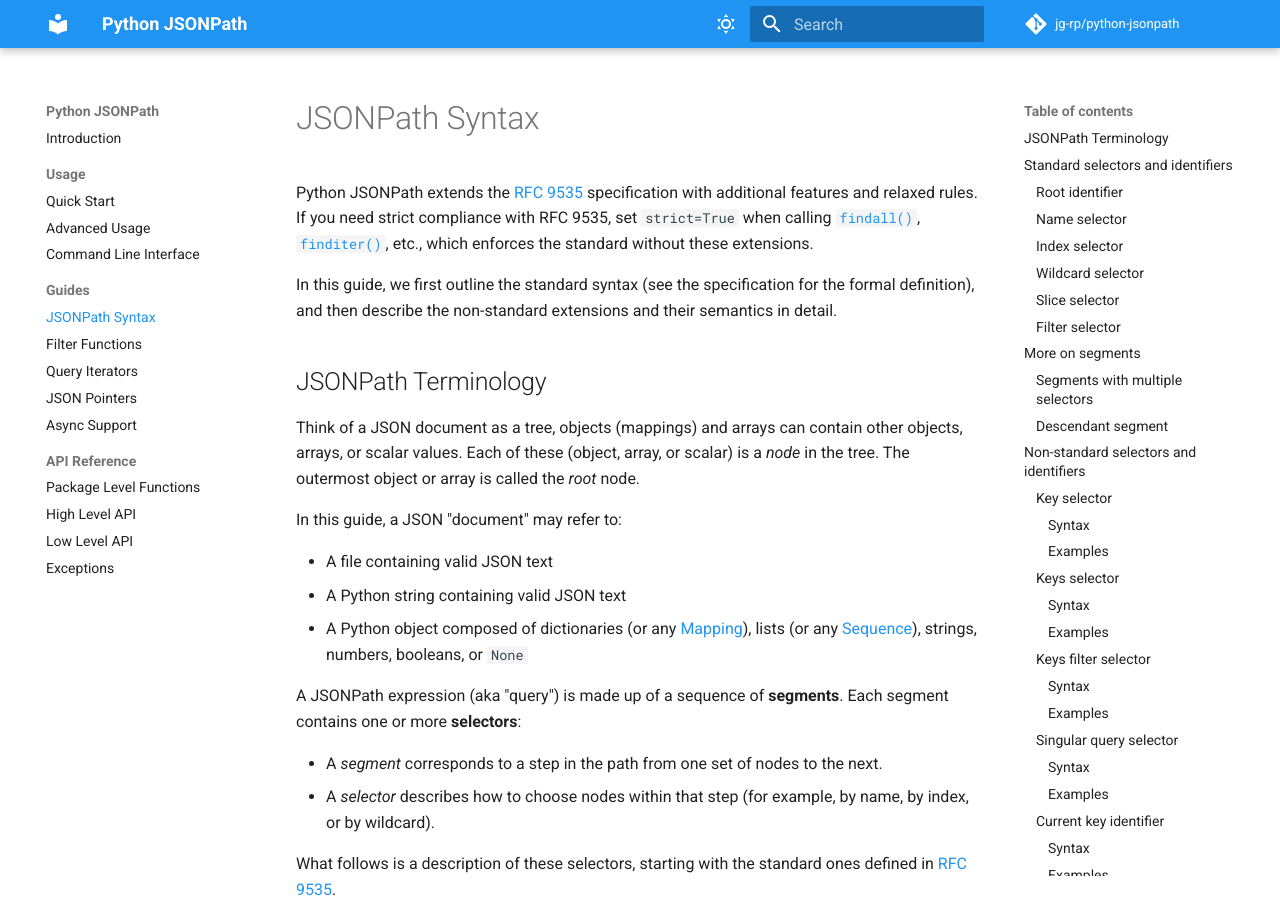
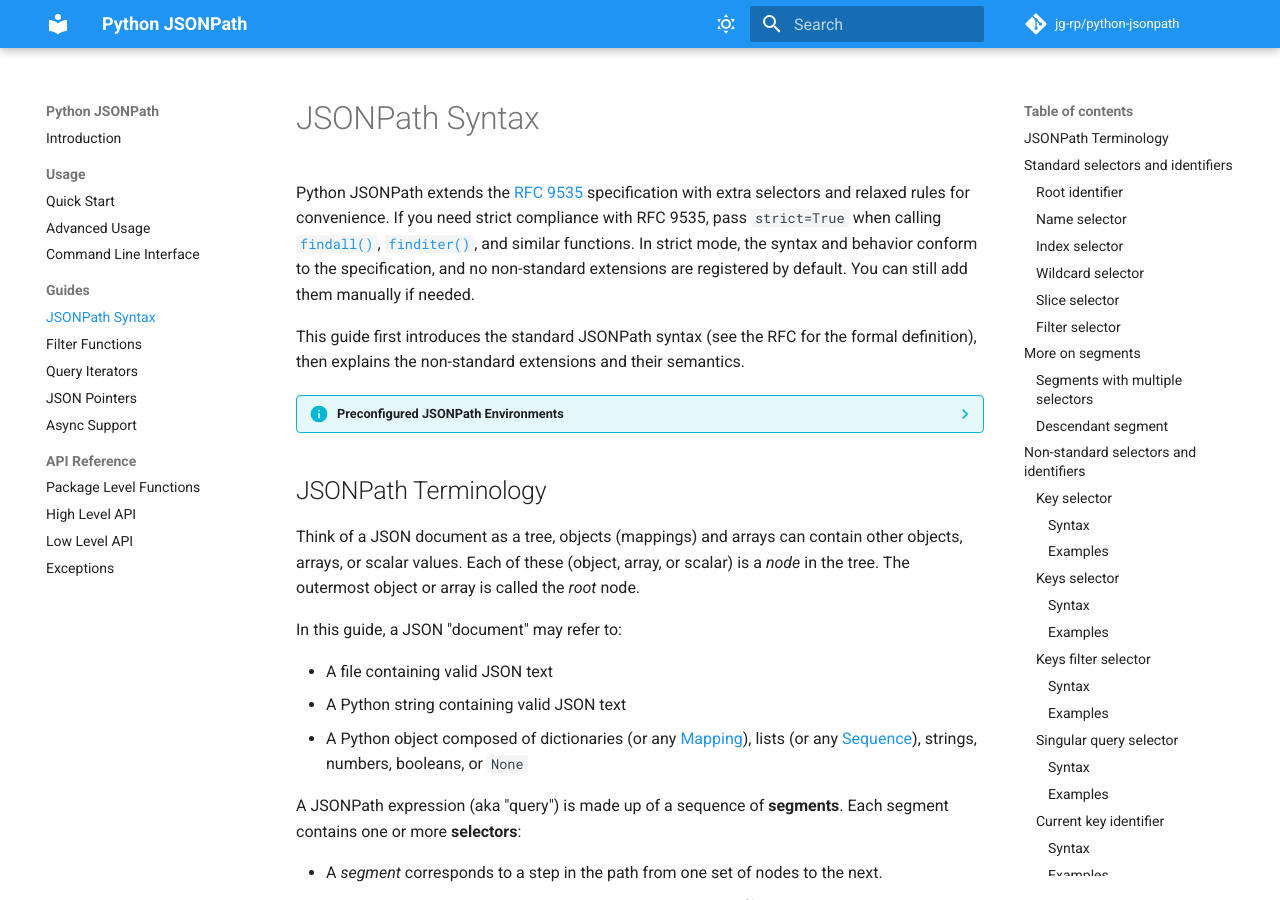
Before and after one commit to jg-rp/python-jsonpath, an MkDocs documentation site: the page built from docs/syntax.md, in a window 1280 px wide and 900 px high. Built offline with MkDocs 1.6.1 and Material for MkDocs 9.7.7, drawn with Linux system fonts in a browser that asks for light colours; comment, search, counter and statistics services are not loaded.

Commit message:
Update docs and rename `STRICT_ENV`

````diff
--- a/docs/syntax.md
+++ b/docs/syntax.md
@@ -1,8 +1,35 @@
 # JSONPath Syntax
 
-Python JSONPath extends the [RFC 9535](https://datatracker.ietf.org/doc/html/rfc9535) specification with additional features and relaxed rules. If you need strict compliance with RFC 9535, set `strict=True` when calling [`findall()`](convenience.md#jsonpath.findall), [`finditer()`](convenience.md#jsonpath.finditer), etc., which enforces the standard without these extensions.
+Python JSONPath extends the [RFC 9535](https://datatracker.ietf.org/doc/html/rfc9535) specification with extra selectors and relaxed rules for convenience. If you need strict compliance with RFC 9535, pass `strict=True` when calling [`findall()`](convenience.md#jsonpath.findall), [`finditer()`](convenience.md#jsonpath.finditer), and similar functions. In strict mode, the syntax and behavior conform to the specification, and no non-standard extensions are registered by default. You can still add them manually if needed.
 
-In this guide, we first outline the standard syntax (see the specification for the formal definition), and then describe the non-standard extensions and their semantics in detail.
+This guide first introduces the standard JSONPath syntax (see the RFC for the formal definition), then explains the non-standard extensions and their semantics.
+
+??? info "Preconfigured JSONPath Environments"
+
+    Python JSONPath provides two ready-to-use environments:
+
+    - **Default environment** – includes relaxed syntax, non-standard selectors, and additional function extensions.
+    - **Strict environment** – starts with only the RFC 9535 selectors and functions registered. Non-standard extensions can still be enabled explicitly.
+
+    For custom setups, subclass [`JSONPathEnvironment`](./api.md#jsonpath.JSONPathEnvironment) and override `setup_function_extensions()`:
+
+    ```python
+    from jsonpath import JSONPathEnvironment
+    from jsonpath.function_extensions import StartsWith
+
+
+    class MyJSONPathEnvironment(JSONPathEnvironment):
+        def __init__(self) -> None:
+            super().__init__(strict=True)
+
+        def setup_function_extensions(self) -> None:
+            super().setup_function_extensions()
+            self.function_extensions["startswith"] = StartsWith()
+
+
+    jsonpath = MyJSONPathEnvironment()
+    query = jsonpath.compile("...")
+    ```
 
 ## JSONPath Terminology
 
````
Also changed, not shown: CHANGELOG.md (+17 -11 lines), jsonpath/__init__.py (+8 -8 lines).
